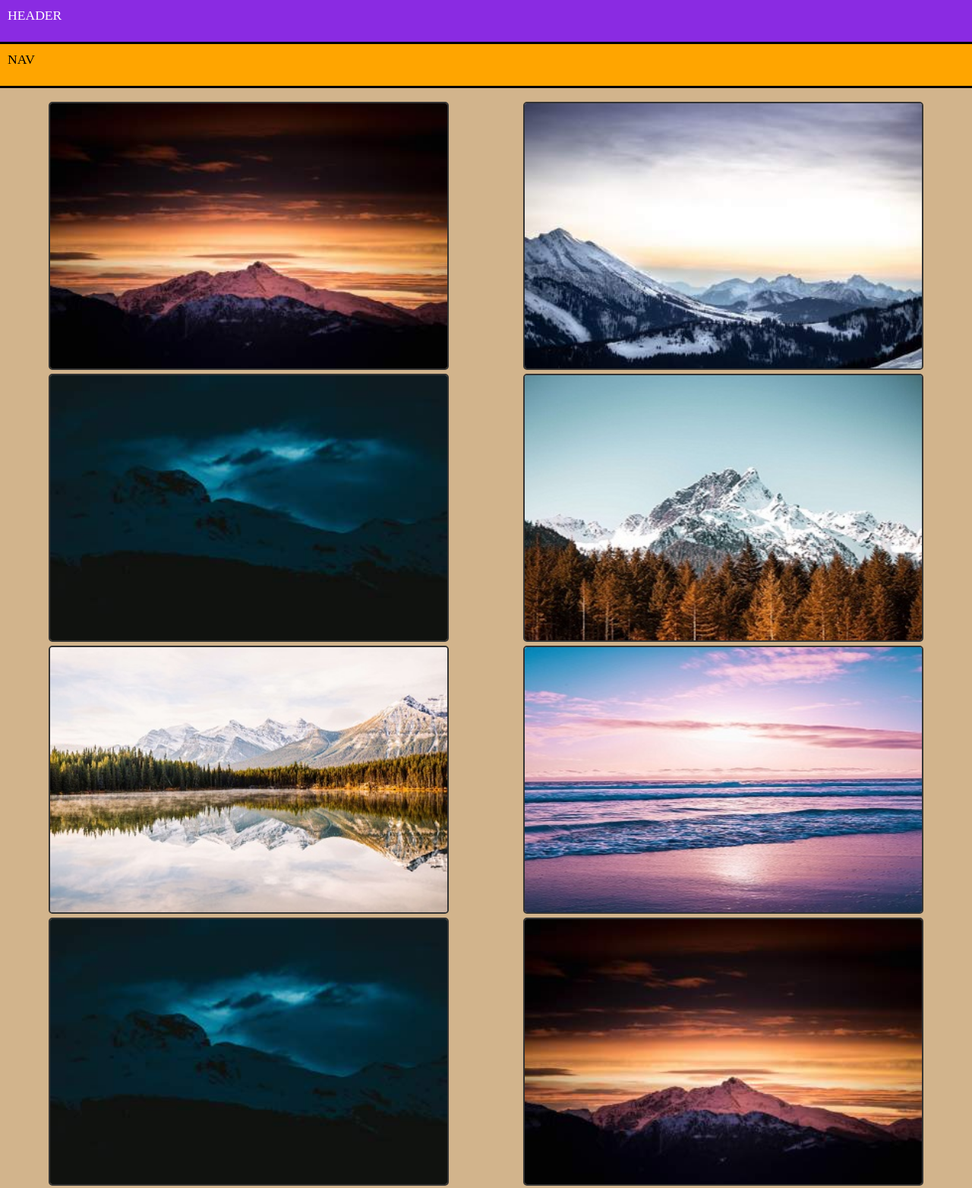
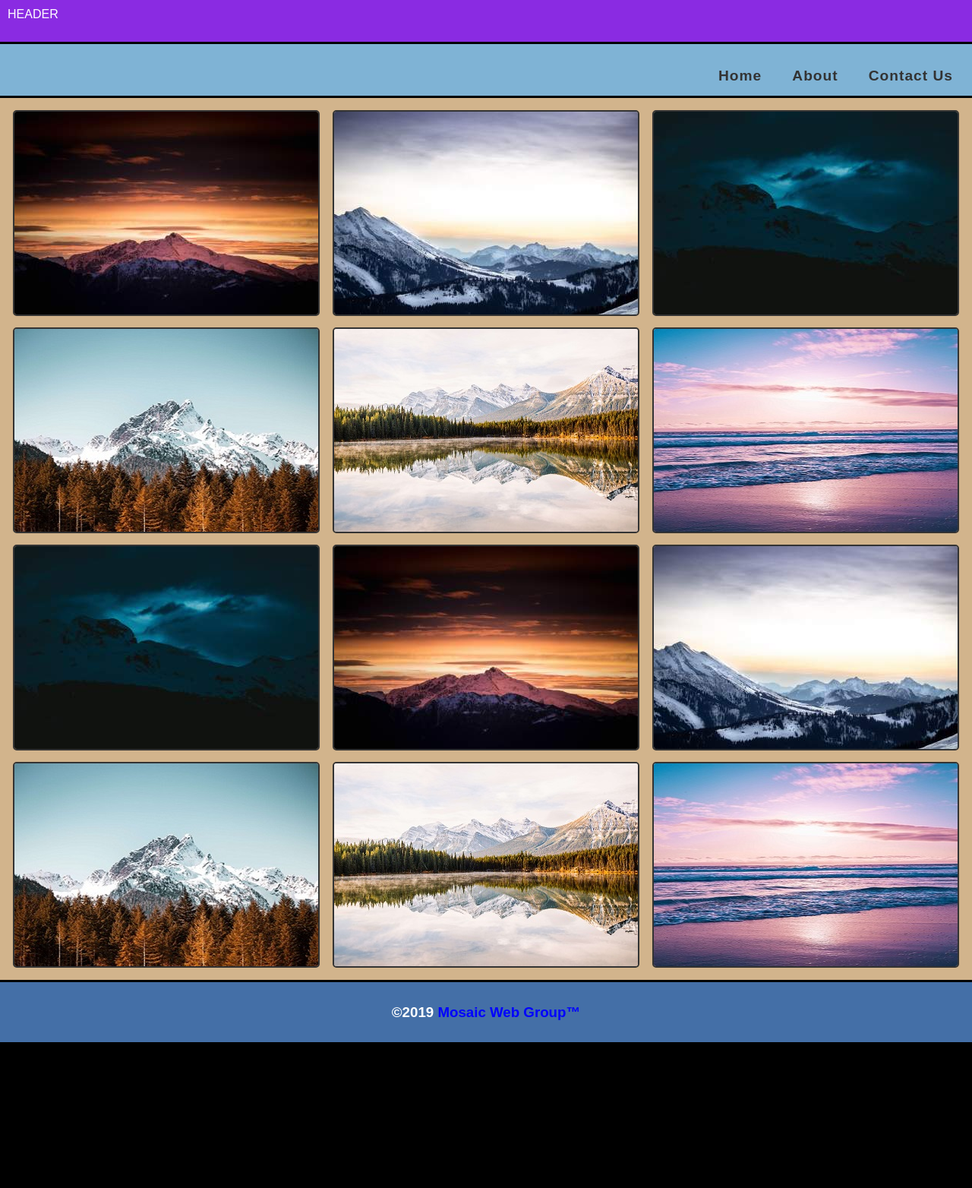
Before and after one commit to Linda1733/PhotoViewerProject, a plain HTML site: page index.html in a window 1280 px wide. Shown: the top 1564 px of the page at 76% size. After the commit the page ends 1372 px from the top, so only its background shows below. Drawn offline with Linux system fonts and the light colour scheme.

Commit message:
Added About and Contact pages

```diff
--- a/index.html
+++ b/index.html
@@ -5,7 +5,7 @@
   <meta name="viewport" content="width=device-width, initial-scale=1.0">
   <meta http-equiv="X-UA-Compatible" content="ie=edge">
   <link rel="shortcut icon" type="image/x-icon" href="camera.ico">
-  <link rel="stylesheet" href="../styles/styles.css">
+  <link rel="stylesheet" href="/styles/styles.css">
   <title>Photo Viewer Project</title>
 </head>
 <body>
@@ -13,7 +13,15 @@
     <!-- HEADER -->
     <header>HEADER</header>
     <!-- NAV -->
-    <nav>NAV</nav>
+    <nav>
+      <div class="nav-bar">
+        <ul>
+          <li><a href="./pages/contact.html">Contact Us</a></li>
+          <li><a href="./pages/about.html">About</a></li>
+          <li><a href="index.html">Home</a></li>
+        </ul>
+      </div>
+    </nav>
     <!-- MAIN -->
     <main>
 
@@ -33,8 +41,11 @@
     </div>
   </main>
     <!-- FOOTER -->
-    <footer>FOOTER</footer>
+    <footer>
+      <div class="center">
+          <h3>&copy;2019 <span class="logo-color">Mosaic Web Group&trade;</span></h3>
+    </div>
+    </footer>
   </div> <!--end of grid container -->
-
 </body>
 </html>
--- a/styles/styles.css
+++ b/styles/styles.css
@@ -3,6 +3,7 @@
 }
 
 body {
+  font-family: Arial, Helvetica, sans-serif;
   margin: 0;
   padding: 0;
   background-color: black;
@@ -33,8 +34,32 @@ body {
 /* NAV */
 .grid-container > nav {
   grid-area: nav;
-  background-color: orange;
-  padding: 10px;
+  background-color: #7FB3D5;
+  padding: 15px;
+}
+
+li {
+  padding-left: 20px;
+  float: right;
+  font-size: 1.20em;
+  font-weight: 600;
+
+}
+
+.nav-bar ul li {
+  display: inline-block;
+}
+
+.nav-bar li a {
+  letter-spacing: 1px;
+  color: #333;
+  padding: 4px 10px;
+  text-decoration: none;
+  text-align: center;
+}
+
+li a:hover {
+  color: white;
 }
 
 /* MAIN */
@@ -63,20 +88,31 @@ body {
 /* FOOTER */
 .grid-container > footer {
   grid-area: footer;
-  background-color: PINK;
+  background-color: rgb(68, 111, 167);
+  color: white;
   padding: 10px;
 }
 
+/* STYLES */
+.center {
+  text-align: center;
+}
+
+.logo-color {
+  color: blue;
+}
+
+
 
 /* MEDIA QUERIES */
-@media all and (min-width: 600px){
+@media screen and (min-width: 600px) and (max-width: 767px){
   #images {
     grid-template-columns: 1fr;
     gap: 5px;
   }
 
   #images img {
-    width: 80%;
+    width: 60%;
   }
 
   body {
@@ -84,7 +120,7 @@ body {
   }
 }
 
-@media all and (min-width: 768px){
+@media screen and (min-width: 768px) and (max-width: 825px){
   body {
     font-size: 1.10em;
   }
```
Also changed, not shown: pages/about.html (added, +38 -0 lines), pages/contact.html (added, +38 -0 lines), styles/pages/about.html (added), styles/pages/contact.html (added).
